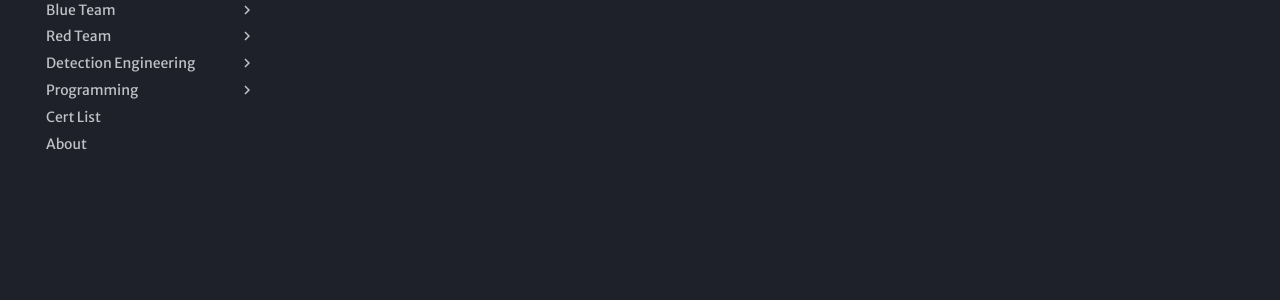
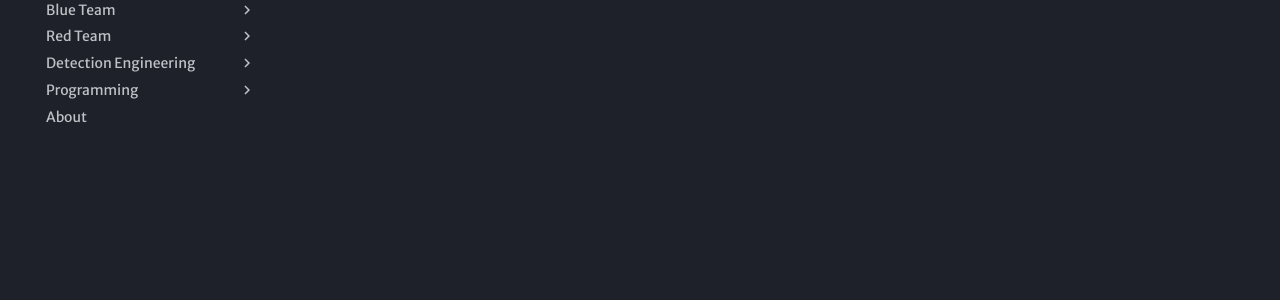
Before and after one commit to reizu-x/SOC-Notes, an MkDocs documentation site: the page built from docs/General Notes/Links/Tools/archive.md, in a window 1280 px wide. Shown: the part 317-617 px from the top of the page. Built offline with MkDocs 1.6.1 and Material for MkDocs 9.7.7, drawn with Linux system fonts in a browser that asks for light colours; some web fonts are replaced; comment, search, counter and statistics services are not loaded.

Commit message:
deleteing certs

```diff
--- a/mkdocs.yml
+++ b/mkdocs.yml
@@ -91,7 +91,6 @@ nav:
     - Links: Programming/code-links.md
     - Python: Programming/python.md
     - C++: Programming/c++.md
-  - Cert List: cert.md
   - About: about.md
 
 copyright: Copyright &copy; 2025 reizu
```
